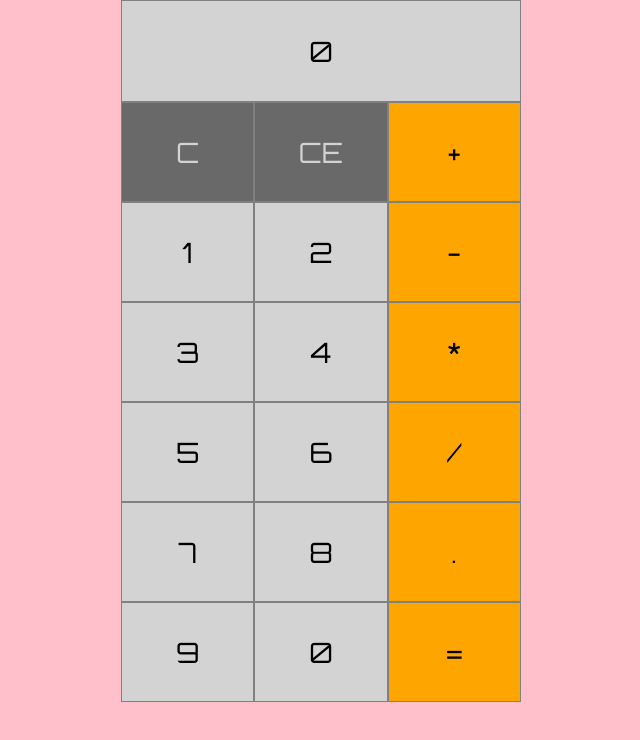
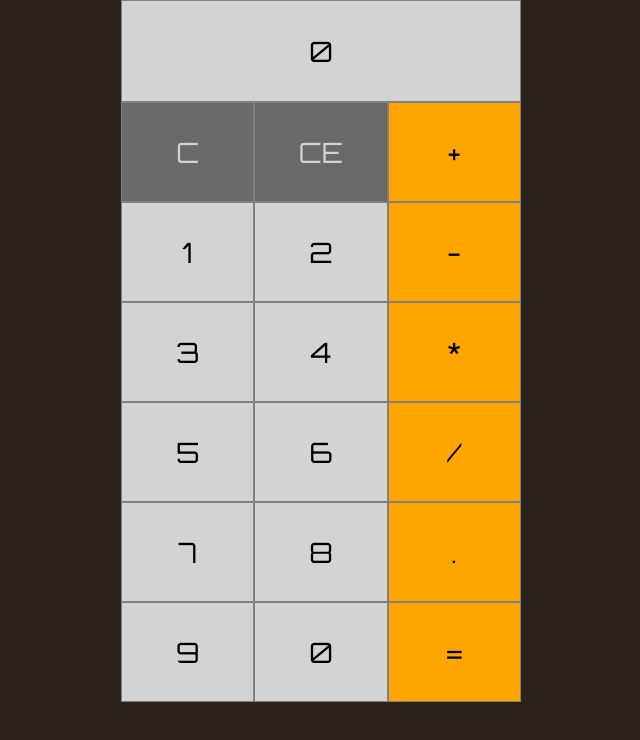
Before and after one commit to owolfdev/react-calculator, a React (Create React App) app: page / in a window 1280 px wide. Shown: the top 740 px of the page, without its empty margins (319-959 px from the left). Built offline with nearby package versions, Linux system fonts and the light colour scheme.

Commit message:
small progress

```diff
--- a/src/App.css
+++ b/src/App.css
@@ -85,7 +85,6 @@ button {
   body {
     display: flex;
     justify-content: center;
-    background-color: pink;
   }
   #my-calculator {
     width: 400px;
```
Also changed, not shown: src/App.js (+0 -16 lines).
